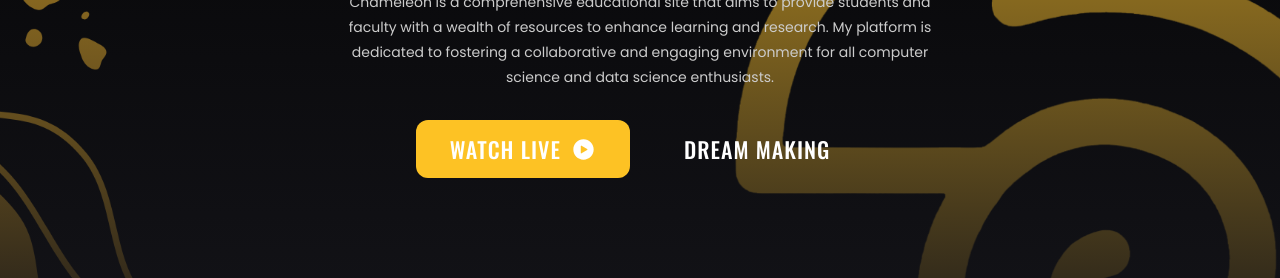
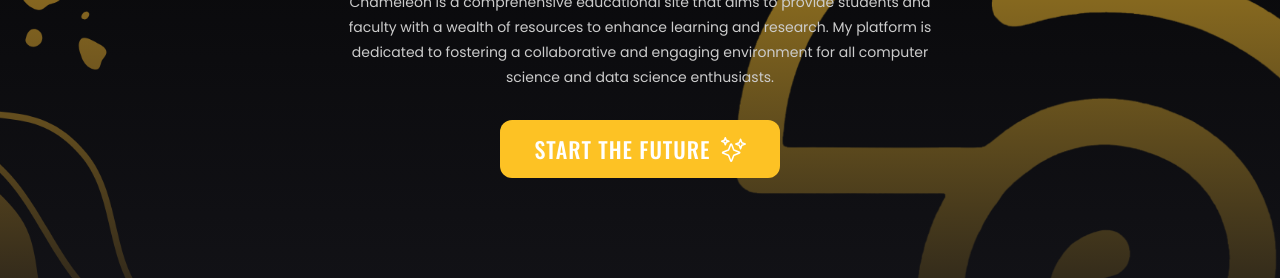
Before and after one commit to AbdoAhmedAbdelmonem/CHN, a plain HTML site: page index.html in a window 1280 px wide. Shown: the part 522-800 px from the top of the page. Drawn offline with nearby package versions, Linux system fonts and the light colour scheme; files whose address does not match are found by name; a web font is replaced by a local one.

Commit message:
Update index.html

```diff
--- a/index.html
+++ b/index.html
@@ -115,11 +115,9 @@
 
             <div class="btn-group">
               <button class="btn btn-primary">
-                <span>Watch Live</span>
-                <ion-icon name="play-circle"></ion-icon>
+                <span>Start the Future</span>
+                <ion-icon name="sparkles-outline"></ion-icon>
               </button>
-
-              <button class="btn btn-link">Dream Making</button>
             </div>
           </div>
         </section>
```
